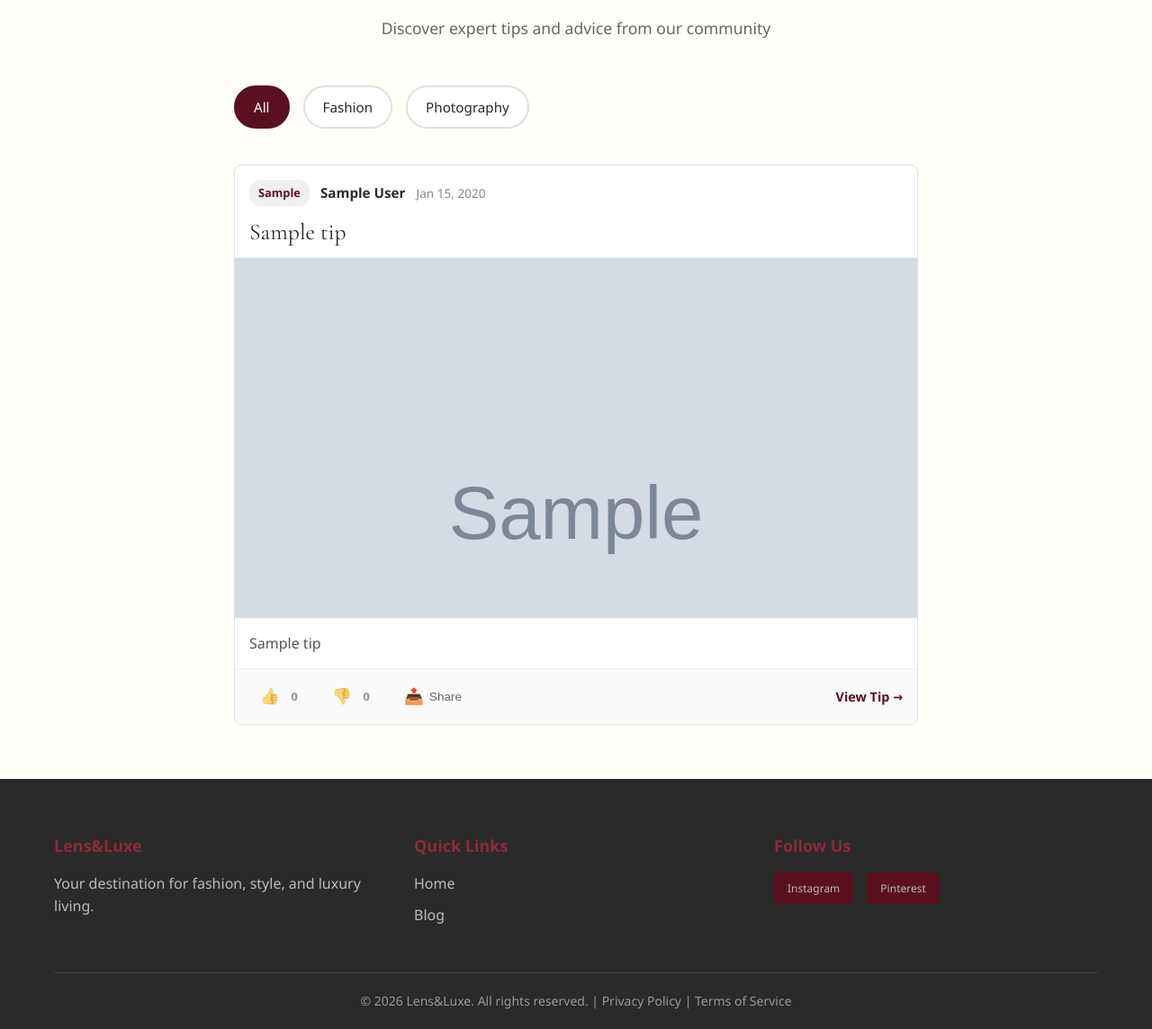
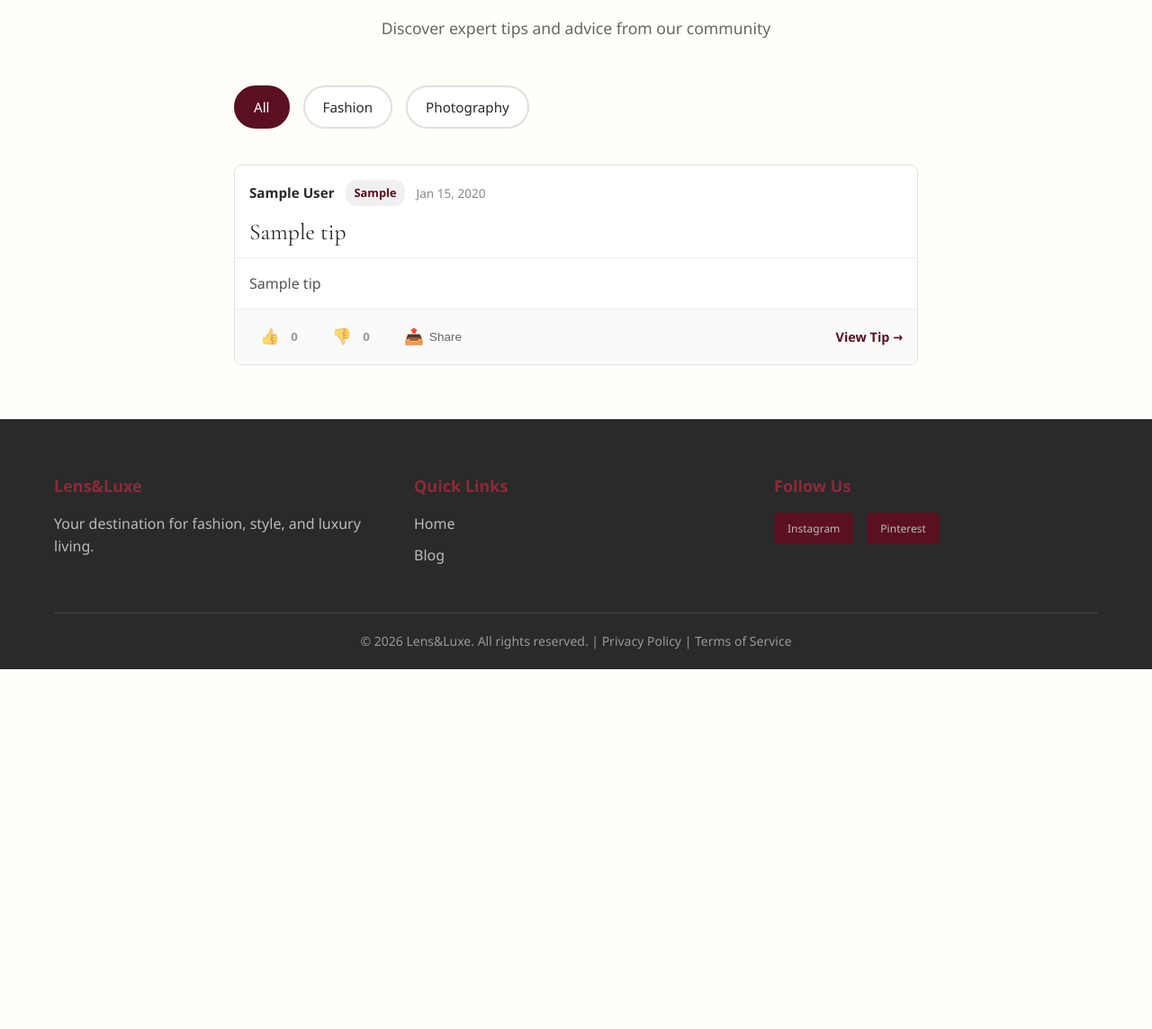
Before and after one commit to xxArcandisxx/Lens-Luxe, a Flask app: page /tips in a window 1280 px wide. Shown: the part 234-1378 px from the top of the page at 90% size. After the commit the page ends 978 px from the top, so only its background shows below. Run offline with Flask 3, Linux system fonts and the light colour scheme; tables that the repository leaves empty hold one stand-in row (values such as "Sample post"); grey boxes marked "Sample" are stand-in pictures.

Commit message:
removed hero pic for tips and changed format

```diff
--- a/templates/tips.html
+++ b/templates/tips.html
@@ -27,21 +27,14 @@
                 <div class="tip-post">
                     <div class="tip-post-header">
                         <div class="tip-post-author">
+                            <span class="tip-author-name">{{ tip.author.first_name }} {{ tip.author.last_name }}</span>
                             <span class="tip-category">{{ tip.category }}</span>
-                            <span class="tip-author-name">{{ tip.author.first_name }} {{ tip.author.last_name }}</span>
                             <span class="tip-post-time">{{ tip.created_at.strftime('%b %d, %Y') }}</span>
                         </div>
                         <a href="{{ url_for('tips_view', tip_id=tip.id) }}" class="tip-post-title">
                             {{ tip.title }}
                         </a>
                     </div>
-
-                    {% if tip.image %}
-                        <div class="tip-post-image-container">
-                            <img src="{{ tip.image if tip.image.startswith('http') else url_for('static', filename='uploads/posts/' + tip.image) }}"
-                                 alt="{{ tip.title }}" class="tip-post-image">
-                        </div>
-                    {% endif %}
 
                     <div class="tip-post-content">
                         <p class="tip-subtitle">{{ tip.subtitle }}</p>
```
